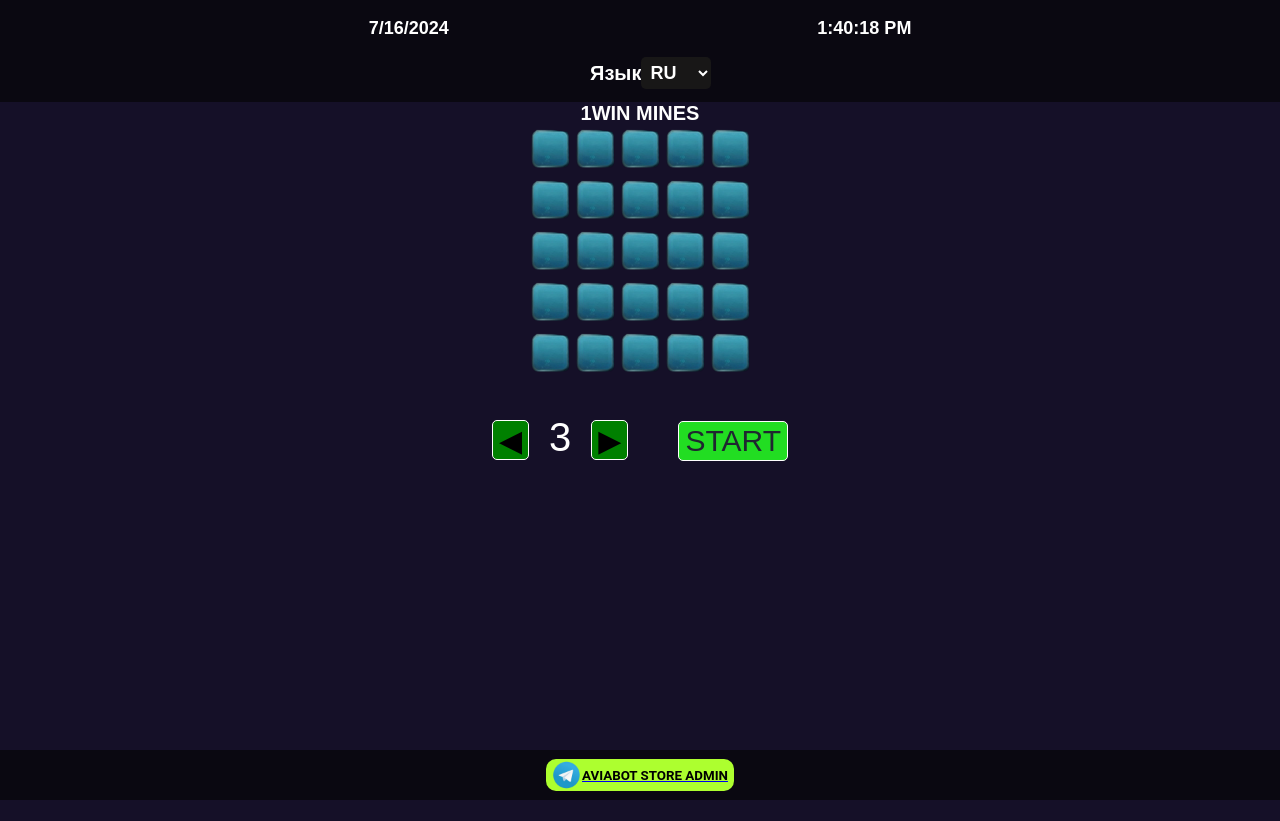
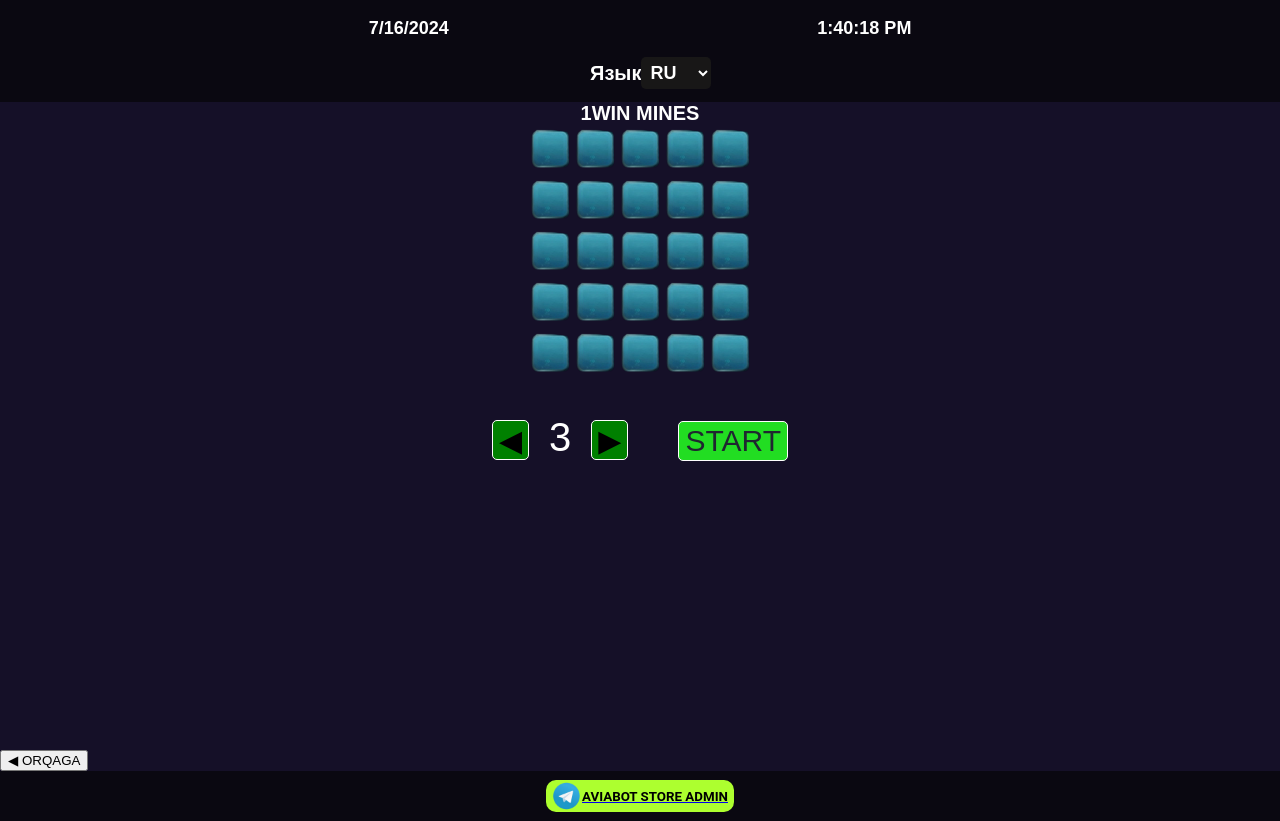
Before and after one commit to dilshodtm7/mines, a React (Vite) app: page /minesactive in a window 1280 px wide. Before the commit the page ends 800 px from the top, so only its background shows below. Built offline with nearby package versions, Linux system fonts and the light colour scheme.

Commit message:
Update minesactive.jsx

```diff
--- a/src/alls/1win/minesactive.jsx
+++ b/src/alls/1win/minesactive.jsx
@@ -2,8 +2,11 @@
 import Star from "./6.png";
 import Blue from "./4.png";
 import "./index.css";
+import { useNavigate } from "react-router-dom";
 
 const IndexActive = () => {
+  const language = localStorage.getItem("country");
+  const navigate = useNavigate();
   const [current, setCurrent] = useState(3);
   const [activeStars, setActiveStars] = useState(Array(25).fill(false));
   const [buttonText, setButtonText] = useState("START");
@@ -65,12 +68,38 @@
           ))}
         </div>
         <div className="d-flexbtn">
-          <button className="btnss" onClick={handleClickMinus}>◀</button>
+          <button className="btnss" onClick={handleClickMinus}>
+            ◀
+          </button>
           <span className="spanss">{current}</span>
-          <button className="btnss" onClick={handleClick}>▶</button>
-          <button className="btnstart" onClick={handleStartClick}>{buttonText}</button>
+          <button className="btnss" onClick={handleClick}>
+            ▶
+          </button>
+          <button className="btnstart" onClick={handleStartClick}>
+            {buttonText}
+          </button>
         </div>
       </div>
+      {language === "RUS" && (
+        <button className="orqaga" onClick={() => navigate("/1win/mines")}>
+          {" "}
+          ◀ НАЗАД
+        </button>
+      )}
+
+      {language === "ENG" && (
+        <button className="orqaga" onClick={() => navigate("/1win/mines")}>
+          {" "}
+          ◀ BACK
+        </button>
+      )}
+
+      {language !== "RUS" && language !== "ENG" && (
+        <button className="orqaga" onClick={() => navigate("/1win/mines")}>
+          {" "}
+          ◀ ORQAGA
+        </button>
+      )}
     </>
   );
 };
```
